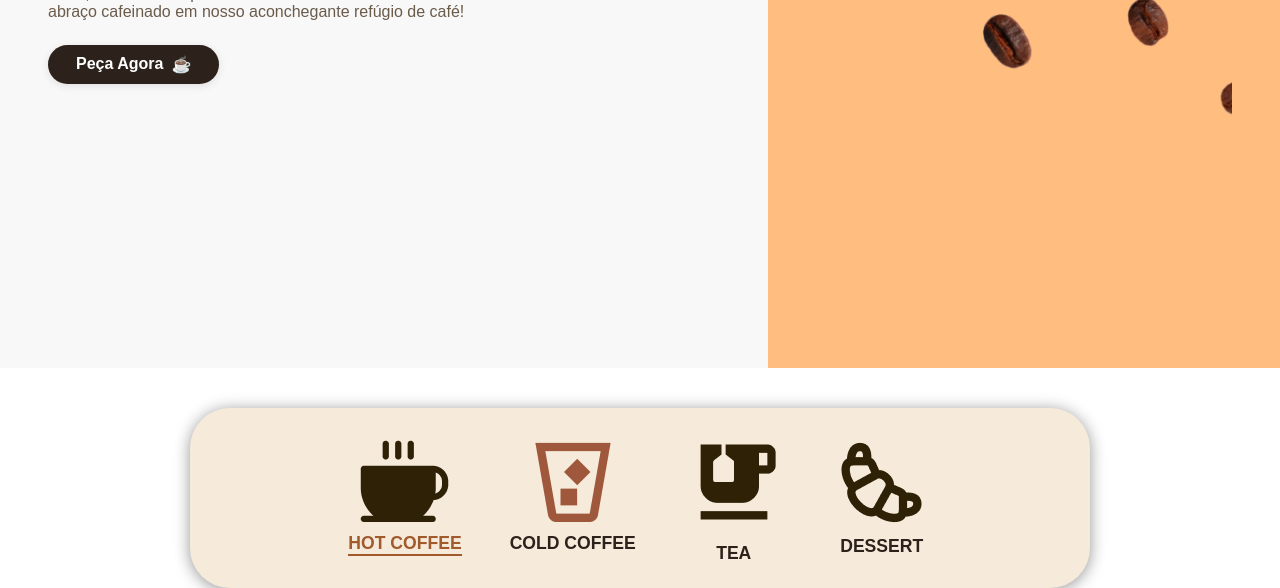
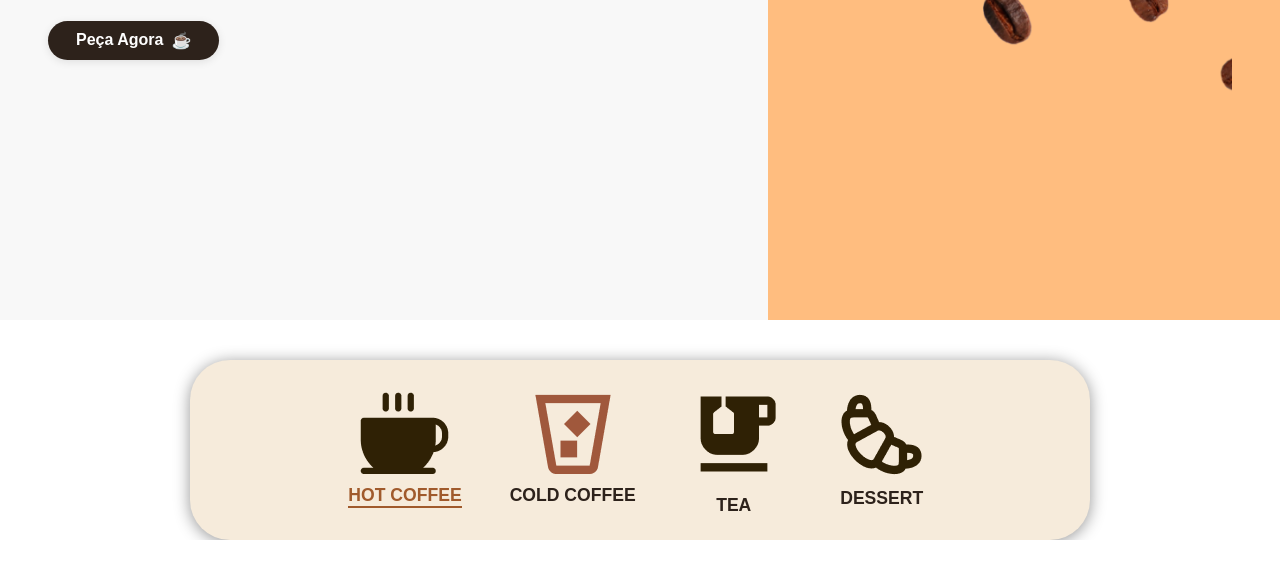
Before and after one commit to renatastephanie/coffee-landing-page, a plain HTML site: page src/index.html in a window 1280 px wide. Shown: the part 524-1112 px from the top of the page. After the commit the page ends 1064 px from the top, so only its background shows below. Drawn offline with Linux system fonts and the light colour scheme.

Commit message:
Adicionado a linha de reset no CSS

```diff
--- a/src/styles/style.css
+++ b/src/styles/style.css
@@ -1,3 +1,10 @@
+* {
+    margin: 0;
+    padding: 0;
+    box-sizing: border-box;
+    font-family: 'Poppins', sans-serif;
+}
+
 body {
     font-family: 'poppins', Arial, sans-serif;
     margin: 0;
@@ -11,7 +18,6 @@ body {
     justify-content: space-between;
     align-items: center;
     padding: 24px 48px 0 48px;
-    background-color: #f8f8f8;
 }
 
 .logo {
@@ -80,8 +86,10 @@ body {
     min-height: 780px;
 }
 
+
 .hero-text {
     max-width: 420px;
+
 }
 
 .hero-text h1 {
```
